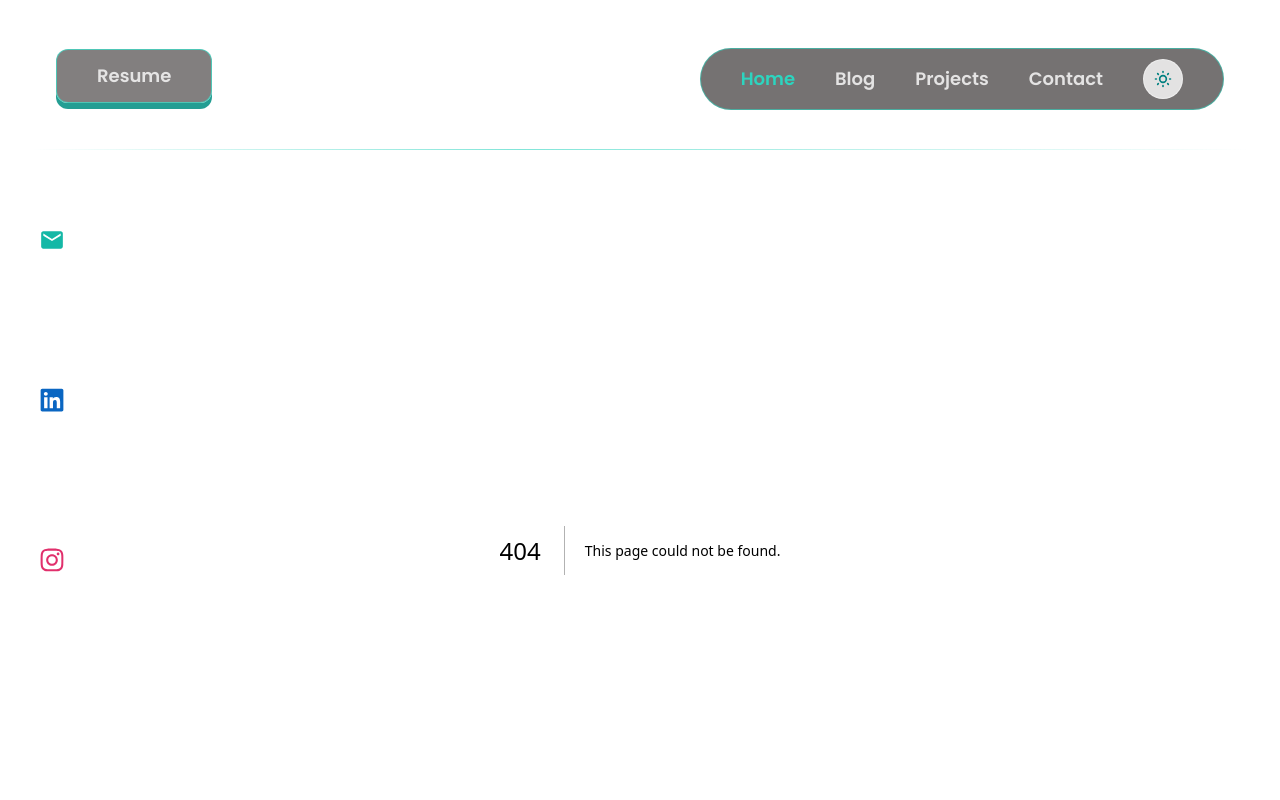
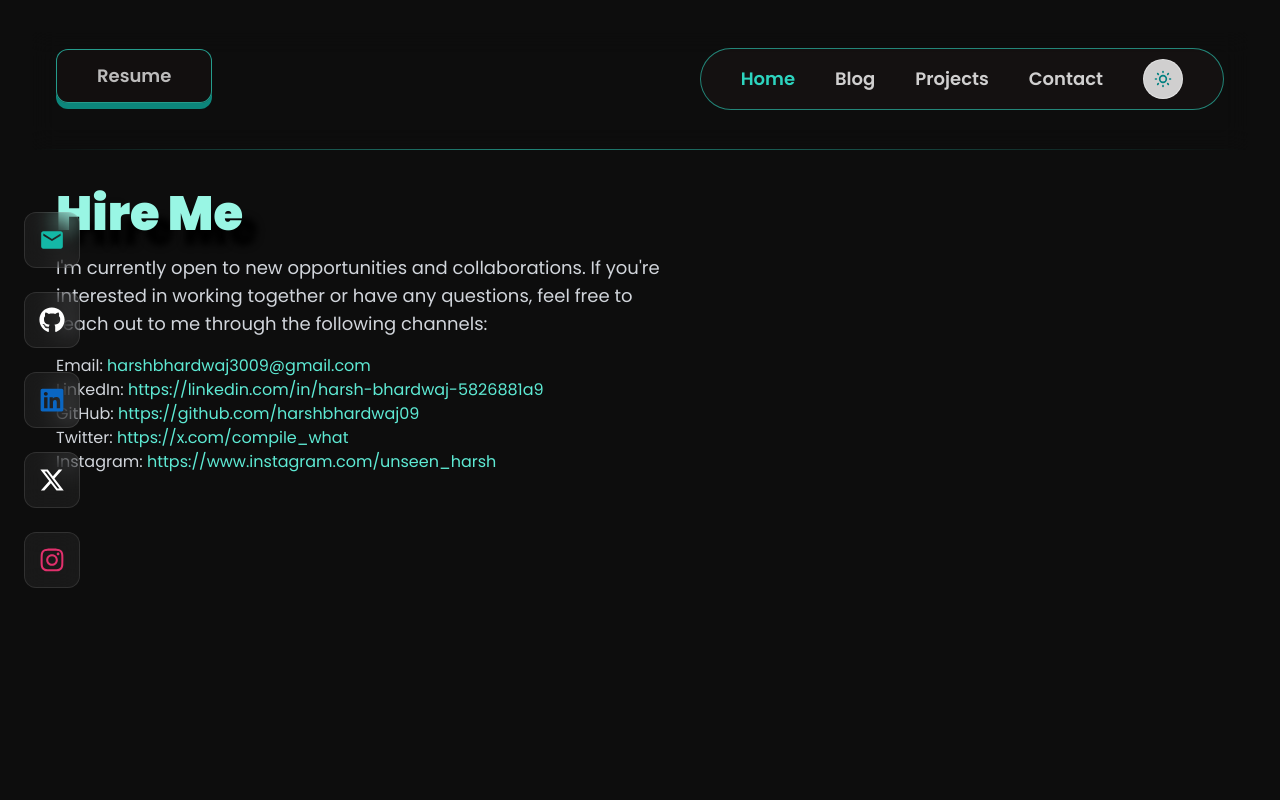
Before and after one commit to harshbhardwaj09/my-Portfolio, a Next.js app: page /contact in a window 1280 px wide. Before the commit this address had no page. Shown: the top 800 px of the page. Built offline with nearby package versions, Linux system fonts and the light colour scheme.

Commit message:
adding pages

```diff
--- /dev/null
+++ b/src/app/blogs/page.tsx
@@ -0,0 +1,12 @@
+import { Blogs } from '@/components/sections/Blogs';
+
+const headingStyling = `mt-10 text-5xl ml-0 md:ml-8 font-extrabold text-teal-200 [text-shadow:15px_15px_7px_black]`;
+
+export default function BlogsPage() {
+  return (
+    <div className="min-h-screen ml-0">
+      <h2 className={headingStyling}>Recent Blogs</h2>
+      <Blogs />
+    </div>
+  );
+}
--- /dev/null
+++ b/src/app/contact/page.tsx
@@ -0,0 +1,67 @@
+import { Blogs } from '@/components/sections/Blogs';
+
+const headingStyling = `mt-10 text-5xl ml-0 font-extrabold text-teal-200 [text-shadow:15px_15px_7px_black]`;
+export default function ContactPage() {
+  return (
+    <div className="min-h-screen ml-0 md:ml-6 md:w-[50%]">
+      <h2 className={headingStyling}>Hire Me</h2>
+      <p className="text-lg mt-4 text-gray-300">
+        I'm currently open to new opportunities and collaborations. If you're
+        interested in working together or have any questions, feel free to reach
+        out to me through the following channels:
+      </p>
+      <ul className="mt-4 text-gray-300">
+        <li>
+          Email:{' '}
+          <a
+            href="mailto:harshbhardwaj3009@gmail.com"
+            className="text-teal-300 hover:text-teal-400"
+          >
+            {' '}
+            harshbhardwaj3009@gmail.com
+          </a>
+        </li>
+        <li>
+          LinkedIn:{' '}
+          <a
+            href="https://linkedin.com/in/harsh-bhardwaj-5826881a9"
+            className="text-teal-300 hover:text-teal-400"
+          >
+            {' '}
+            https://linkedin.com/in/harsh-bhardwaj-5826881a9
+          </a>
+        </li>
+        <li>
+          GitHub:{' '}
+          <a
+            href="https://github.com/harshbhardwaj09"
+            className="text-teal-300 hover:text-teal-400"
+          >
+            {' '}
+            https://github.com/harshbhardwaj09
+          </a>
+        </li>
+        <li>
+          Twitter:{' '}
+          <a
+            href="https://x.com/compile_what"
+            className="text-teal-300 hover:text-teal-400"
+          >
+            {' '}
+            https://x.com/compile_what
+          </a>
+        </li>
+        <li>
+          Instagram:{' '}
+          <a
+            href="https://www.instagram.com/unseen_harsh/"
+            className="text-teal-300 hover:text-teal-400"
+          >
+            {' '}
+            https://www.instagram.com/unseen_harsh
+          </a>
+        </li>
+      </ul>
+    </div>
+  );
+}
--- /dev/null
+++ b/src/app/projects/page.tsx
@@ -0,0 +1,12 @@
+import { Projects } from '@/components/sections/Projects';
+
+const headingStyling = `mt-10 text-5xl ml-0 md:ml-8 font-extrabold text-teal-200 [text-shadow:15px_15px_7px_black]`;
+
+export default function ProjectPage() {
+  return (
+    <div className="min-h-screen ml-0">
+      <h2 className={headingStyling}>Recent Projects</h2>
+      <Projects />
+    </div>
+  );
+}
```
